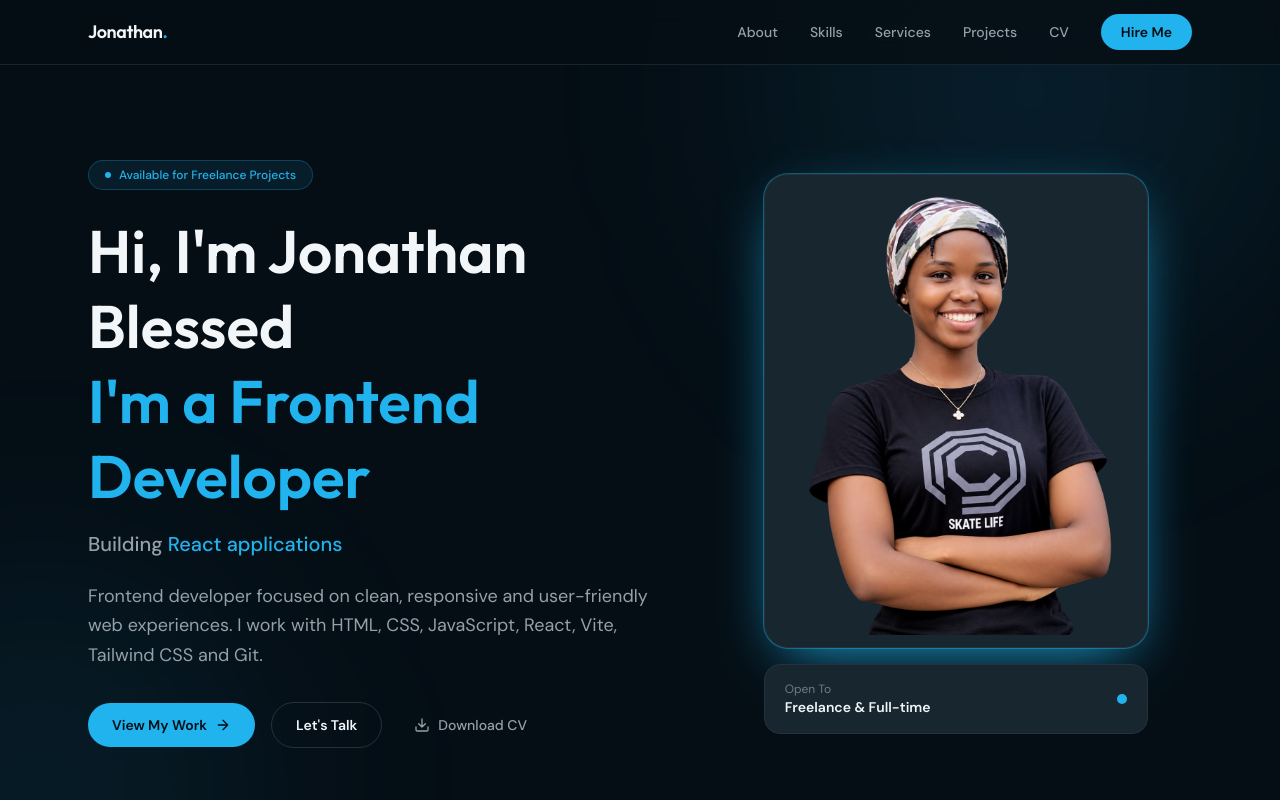
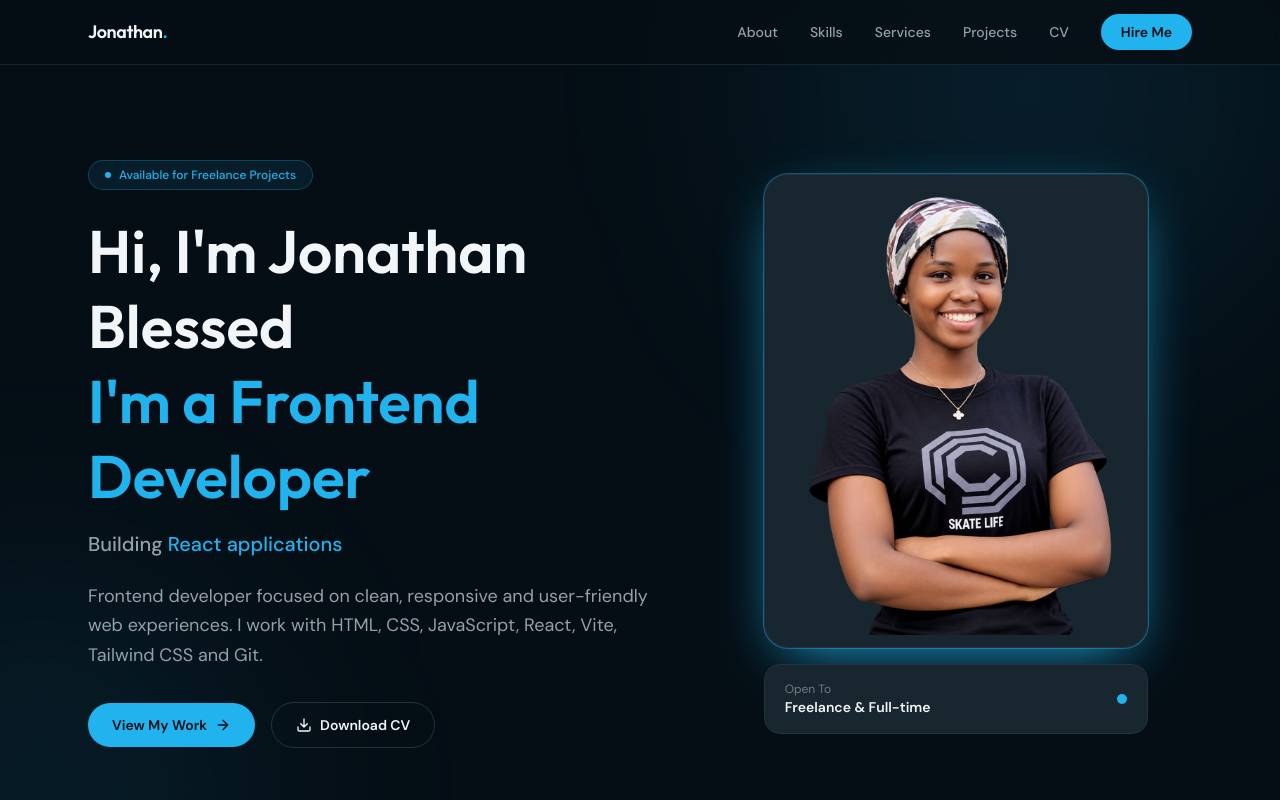
Before and after one commit to blessedjonathan2010-cyber/blessed-portfolio, a React (Vite) app: page / in a window 1280 px wide. Shown: the top 800 px of the page. Built offline with nearby package versions, Linux system fonts and the light colour scheme.

Commit message:
Replace Let's Talk with Download CV in hero

```diff
--- a/src/components/Hero.jsx
+++ b/src/components/Hero.jsx
@@ -73,15 +73,9 @@ export default function Hero() {
                 <ArrowRightIcon />
               </a>
               <a
-                href="#contact"
-                className="inline-flex items-center gap-2 rounded-full border border-line px-6 py-3 text-sm font-semibold text-foreground transition hover:border-primary/50 hover:text-primary"
-              >
-                Let's Talk
-              </a>
-              <a
                 href={data.cvFile}
                 download
-                className="inline-flex items-center gap-2 rounded-full px-4 py-3 text-sm font-medium text-muted transition hover:text-foreground"
+                className="inline-flex items-center gap-2 rounded-full border border-line px-6 py-3 text-sm font-semibold text-foreground transition hover:border-primary/50 hover:text-primary"
               >
                 <DownloadIcon />
                 Download CV
```
